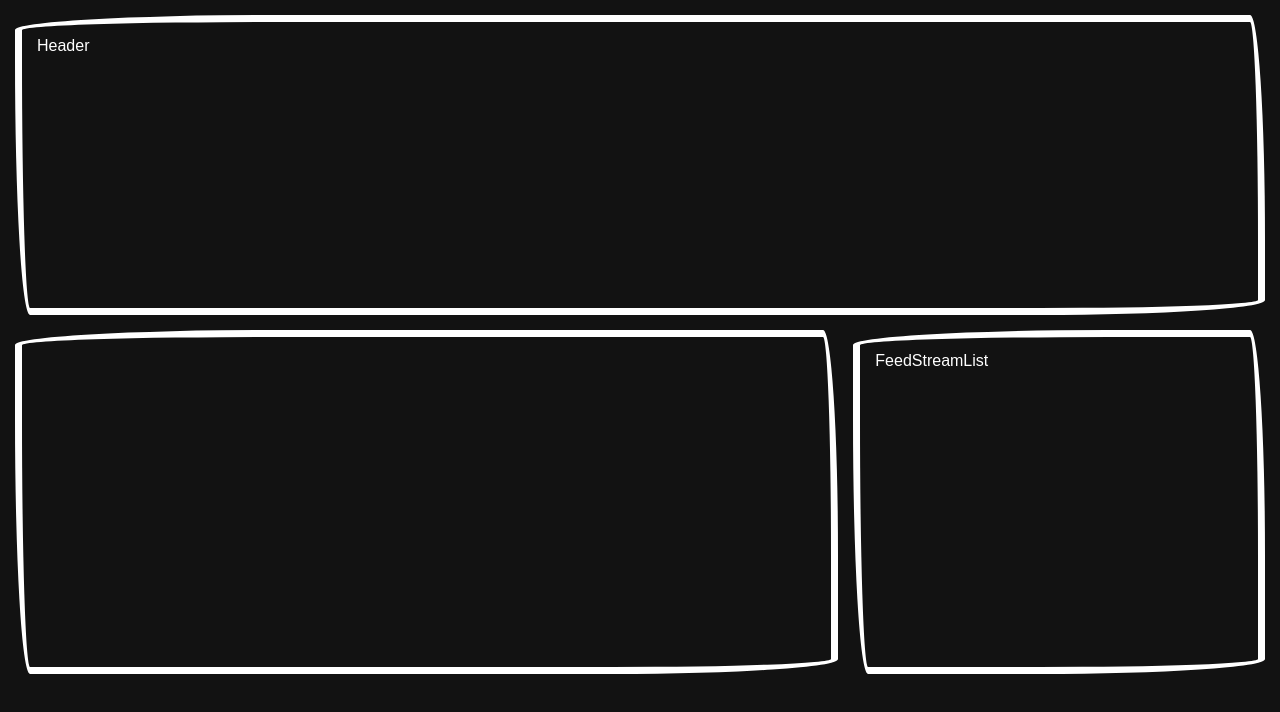
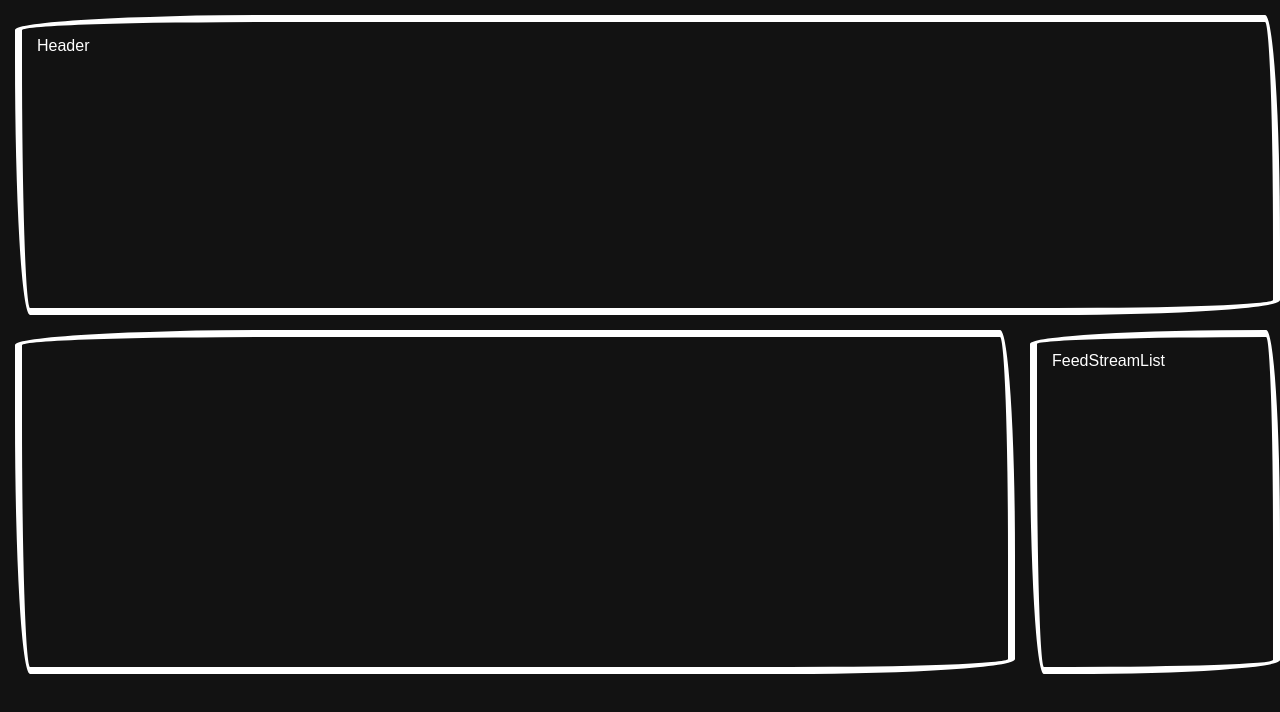
Before and after one commit to nikitakaralius/InfotecsIntern, a React (Create React App) app in the folder src/RssAggregator/client-app/: page / in a window 1280 px wide. Shown: the top 712 px of the page. Built offline with nearby package versions, Linux system fonts and the light colour scheme; a web font is replaced by a local one.

Commit message:
Changed columns ratio

```diff
--- a/src/RssAggregator/client-app/src/components/app/App.module.scss
+++ b/src/RssAggregator/client-app/src/components/app/App.module.scss
@@ -3,7 +3,7 @@
   grid-template-areas:
   "header header"
   "feed feedStreamList";
-  grid-template-columns: 8fr 4fr;
+  grid-template-columns: 80% 20%;
   grid-template-rows: 300px 1fr;
   grid-gap: 15px;
 }
```
